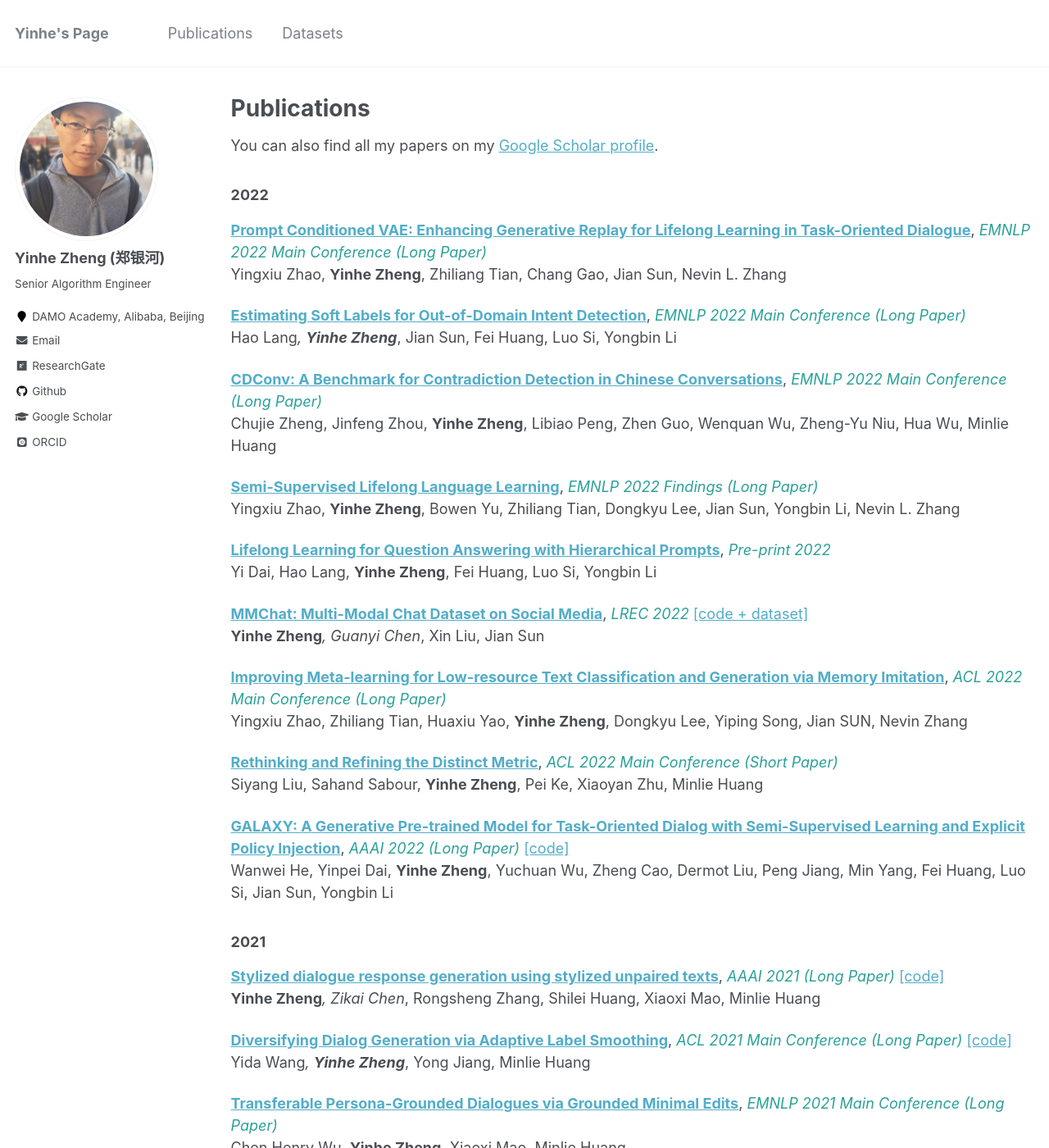
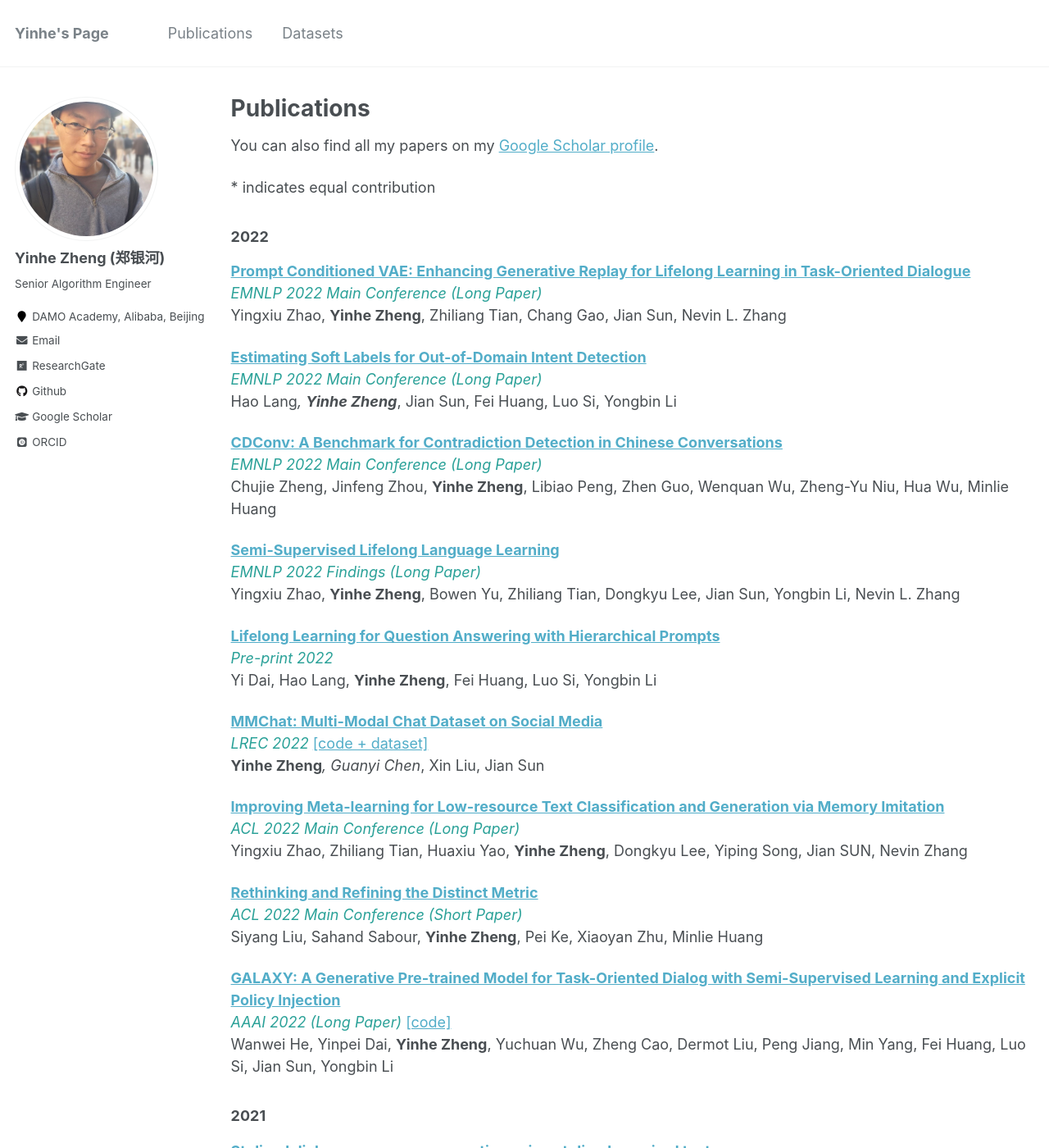
Before and after one commit to silverriver/silverriver.github.io, a Jekyll site: the page built from _pages/publications.md, in a window 1280 px wide and 1400 px high. Shown: the whole window at 82% size. Built offline with Jekyll 4.4.1, drawn with Linux system fonts in a browser that asks for light colours; some web fonts are replaced.

```diff
--- a/_pages/publications.md
+++ b/_pages/publications.md
@@ -7,104 +7,106 @@ author_profile: true
 
 You can also find all my papers on my [Google Scholar profile](https://scholar.google.com/citations?user=FhU-R7kAAAAJ).
 
+\* indicates equal contribution
 ### 2022
 
-[**Prompt Conditioned VAE: Enhancing Generative Replay for Lifelong Learning in Task-Oriented Dialogue**](http://arxiv.org/abs/2210.07783),
+[**Prompt Conditioned VAE: Enhancing Generative Replay for Lifelong Learning in Task-Oriented Dialogue**](http://arxiv.org/abs/2210.07783) <br>
 <span style="color:#2aa198"> *EMNLP 2022 Main Conference (Long Paper)* </span> <br>
 Yingxiu Zhao, **Yinhe Zheng**, Zhiliang Tian, Chang Gao, Jian Sun, Nevin L. Zhang <br>
 
-[**Estimating Soft Labels for Out-of-Domain Intent Detection**](),
+[**Estimating Soft Labels for Out-of-Domain Intent Detection**]() <br>
 <span style="color:#2aa198"> *EMNLP 2022 Main Conference (Long Paper)* </span> <br>
 Hao Lang*, **Yinhe Zheng***, Jian Sun, Fei Huang, Luo Si, Yongbin Li <br>
 
-[**CDConv: A Benchmark for Contradiction Detection in Chinese Conversations**](),
+[**CDConv: A Benchmark for Contradiction Detection in Chinese Conversations**]() <br>
 <span style="color:#2aa198"> *EMNLP 2022 Main Conference (Long Paper)* </span> <br>
 Chujie Zheng, Jinfeng Zhou, **Yinhe Zheng**, Libiao Peng, Zhen Guo, Wenquan Wu, Zheng-Yu Niu, Hua Wu, Minlie Huang <br>
 
-[**Semi-Supervised Lifelong Language Learning**](),
+[**Semi-Supervised Lifelong Language Learning**]() <br>
 <span style="color:#2aa198"> *EMNLP 2022 Findings (Long Paper)* </span> <br>
 Yingxiu Zhao, **Yinhe Zheng**, Bowen Yu, Zhiliang Tian, Dongkyu Lee, Jian Sun, Yongbin Li, Nevin L. Zhang <br>
 
-[**Lifelong Learning for Question Answering with Hierarchical Prompts**](https://arxiv.org/abs/2208.14602),
+[**Lifelong Learning for Question Answering with Hierarchical Prompts**](https://arxiv.org/abs/2208.14602) <br>
 <span style="color:#2aa198"> *Pre-print 2022* </span> <br>
 Yi Dai, Hao Lang, **Yinhe Zheng**, Fei Huang, Luo Si, Yongbin Li <br>
 
-[**MMChat: Multi-Modal Chat Dataset on Social Media**](https://arxiv.org/abs/2108.07154),
+[**MMChat: Multi-Modal Chat Dataset on Social Media**](https://arxiv.org/abs/2108.07154)  <br>
 <span style="color:#2aa198"> *LREC 2022* </span>[[code + dataset]](https://github.com/silverriver/MMChat) <br>
 **Yinhe Zheng***, Guanyi Chen*, Xin Liu, Jian Sun <br>
 
-[**Improving Meta-learning for Low-resource Text Classification and Generation via Memory Imitation**](https://openreview.net/forum?id=6TEI9Sxr3e),
+[**Improving Meta-learning for Low-resource Text Classification and Generation via Memory Imitation**](https://openreview.net/forum?id=6TEI9Sxr3e) <br>
 <span style="color:#2aa198"> *ACL 2022 Main Conference (Long Paper)* </span><br>
 Yingxiu Zhao, Zhiliang Tian, Huaxiu Yao, **Yinhe Zheng**, Dongkyu Lee, Yiping Song, Jian SUN, Nevin Zhang <br>
 
-[**Rethinking and Refining the Distinct Metric**](https://arxiv.org/pdf/2202.13587.pdf),
+[**Rethinking and Refining the Distinct Metric**](https://arxiv.org/pdf/2202.13587.pdf) <br>
 <span style="color:#2aa198"> *ACL 2022 Main Conference (Short Paper)* </span><br>
 Siyang Liu, Sahand Sabour, **Yinhe Zheng**, Pei Ke, Xiaoyan Zhu, Minlie Huang <br>
 
-[**GALAXY: A Generative Pre-trained Model for Task-Oriented Dialog with Semi-Supervised Learning and Explicit Policy Injection**](https://arxiv.org/pdf/2111.14592.pdf),
+[**GALAXY: A Generative Pre-trained Model for Task-Oriented Dialog with Semi-Supervised Learning and Explicit Policy Injection**](https://arxiv.org/pdf/2111.14592.pdf) <br>
 <span style="color:#2aa198"> *AAAI 2022 (Long Paper)*  </span> [[code]](https://github.com/AlibabaResearch/DAMO-ConvAI/tree/main/space-1) <br>
 Wanwei He, Yinpei Dai, **Yinhe Zheng**, Yuchuan Wu, Zheng Cao, Dermot Liu, Peng Jiang, Min Yang, Fei Huang, Luo Si, Jian Sun, Yongbin Li <br>
 
 ### 2021
 
-[**Stylized dialogue response generation using stylized unpaired texts**](https://www.aaai.org/AAAI21Papers/AAAI-9766.ZhengY.pdf),
+[**Stylized dialogue response generation using stylized unpaired texts**](https://www.aaai.org/AAAI21Papers/AAAI-9766.ZhengY.pdf)  <br>
 <span style="color:#2aa198"> *AAAI 2021 (Long Paper)*  </span> [[code]](https://github.com/silverriver/Stylized_Dialog) <br>
 **Yinhe Zheng***, Zikai Chen*, Rongsheng Zhang, Shilei Huang, Xiaoxi Mao, Minlie Huang <br>
 
-[**Diversifying Dialog Generation via Adaptive Label Smoothing**](https://arxiv.org/abs/2105.14556),
+[**Diversifying Dialog Generation via Adaptive Label Smoothing**](https://arxiv.org/abs/2105.14556) <br>
 <span style="color:#2aa198"> *ACL 2021 Main Conference (Long Paper)*  </span> [[code]](https://github.com/lemon234071/AdaLabel) <br>
 Yida Wang*, **Yinhe Zheng***, Yong Jiang, Minlie Huang <br>
 
-[**Transferable Persona-Grounded Dialogues via Grounded Minimal Edits**](https://arxiv.org/abs/2109.07713),
+[**Transferable Persona-Grounded Dialogues via Grounded Minimal Edits**](https://arxiv.org/abs/2109.07713) <br>
 <span style="color:#2aa198"> *EMNLP 2021 Main Conference (Long Paper)*  </span> <br>
 Chen Henry Wu, **Yinhe Zheng**, Xiaoxi Mao, Minlie Huang <br>
 
-[**Unsupervised Domain Adaptation with Adapter**](-),
+[**Unsupervised Domain Adaptation with Adapter**](-) <br>
 <span style="color:#2aa198"> *NeurIPS 2021 ENLSP Workshop*  </span> <br>
 Rongsheng Zhang*, **Yinhe Zheng***, Xiaoxi Mao, Minlie Huang <br>
 
-[**EVA: An Open-Domain Chinese Dialogue System with Large-Scale Generative Pre-Training**](https://arxiv.org/abs/2108.01547),
+[**EVA: An Open-Domain Chinese Dialogue System with Large-Scale Generative Pre-Training**](https://arxiv.org/abs/2108.01547) <br>
 <span style="color:#2aa198"> *Pre-print 2021*  </span> <br>
 Hao Zhou, Pei Ke, Zheng Zhang, Yuxian Gu, **Yinhe Zheng**, Chujie Zheng, Yida Wang, Chen Henry Wu, Hao Sun, Xiaocong Yang, Bosi Wen, Xiaoyan Zhu, Minlie Huang, Jie Tang <br>
 
-[**Semantic-Enhanced Explainable Finetuning for Open-Domain Dialogues**](https://arxiv.org/abs/2106.03065),
+[**Semantic-Enhanced Explainable Finetuning for Open-Domain Dialogues**](https://arxiv.org/abs/2106.03065) <br>
 <span style="color:#2aa198"> *Pre-print 2021*  </span> <br>
 Chen Henry Wu, **Yinhe Zheng**, Yida Wang, Zhenyu Yang, Minlie Huang <br>
 
 ### 2020
 
-[**A pre-training based personalized dialogue generation model with persona-sparse data**](https://ojs.aaai.org/index.php/AAAI/article/view/6518/6374),
+[**A pre-training based personalized dialogue generation model with persona-sparse data**](https://ojs.aaai.org/index.php/AAAI/article/view/6518/6374) <br>
 <span style="color:#2aa198"> *AAAI 2020 (Long Paper)*  </span> <br>
 **Yinhe Zheng**, Rongsheng Zhang, Minlie Huang, Xiaoxi Mao <br>
 
-[**Dialogue distillation: Open-domain dialogue augmentation using unpaired data**](https://arxiv.org/pdf/2009.09427),
+[**Dialogue distillation: Open-domain dialogue augmentation using unpaired data**](https://arxiv.org/pdf/2009.09427) <br>
 <span style="color:#2aa198"> *EMNLP 2020 Main Conference (Long Paper)*  </span> <br>
 Rongsheng Zhang*, **Yinhe Zheng***, Jianzhi Shao, Xiaoxi Mao, Yadong Xi, Minlie Huang <br>
 
-[**A large-scale chinese short-text conversation dataset**](https://arxiv.org/pdf/2008.03946.pdf),
+[**A large-scale chinese short-text conversation dataset**](https://arxiv.org/pdf/2008.03946.pdf) <br>
 <span style="color:#2aa198"> *NLPCC 2020*  </span> <font color="#dd0000"> **Best Student Paper** </font> [[code + dataset]](https://github.com/thu-coai/CDial-GPT) <br>
 Yida Wang, Pei Ke, **Yinhe Zheng**, Kaili Huang, Yong Jiang, Xiaoyan Zhu, Minlie Huang <br>
 
-[**Out-of-domain detection for natural language understanding in dialog systems**](https://arxiv.org/pdf/1909.03862),
+[**Out-of-domain detection for natural language understanding in dialog systems**](https://arxiv.org/pdf/1909.03862) <br>
 <span style="color:#2aa198"> *IEEE/ACM Transactions on Audio, Speech, and Language Processing* </span> [[code]](https://github.com/silverriver/OOD4NLU)<br>
 **Yinhe Zheng**, Guanyi Chen, Minlie Huang  </span> <br>
 
-[**Listener's Social Identity Matters in Personalised Response Generation**](https://arxiv.org/pdf/2010.14342.pdf),
+[**Listener's Social Identity Matters in Personalised Response Generation**](https://arxiv.org/pdf/2010.14342.pdf) <br>
 <span style="color:#2aa198"> *INLG 2020*  </span> <br>
 Guanyi Chen, **Yinhe Zheng**, Yupei Du <br>
 
 ### 2019
 
-[**Personalized dialogue generation with diversified traits**](https://arxiv.org/pdf/1901.09672),
+[**Personalized dialogue generation with diversified traits**](https://arxiv.org/pdf/1901.09672) <br>
 <span style="color:#2aa198"> *Pre-print*  </span> <br>
 **Yinhe Zheng**, Guanyi Chen, Minlie Huang, Song Liu, Xuan Zhu <br>
 
-[**Persona-aware Dialogue Generation with Enriched Profile**](http://alborz-geramifard.com/workshops/neurips19-Conversational-AI/Papers/14.pdf),
+[**Persona-aware Dialogue Generation with Enriched Profile**](http://alborz-geramifard.com/workshops/neurips19-Conversational-AI/Papers/14.pdf) <br>
 <span style="color:#2aa198"> *NIPS2019 ConvAI Workshop* </span> <font color="#dd0000"> **Best Paper Nominee** </font> <br>
 **Yinhe Zheng**, Guanyi Chen, Minlie Huang, Song Liu, Xuan Zhu <br>
 
+
 ### 2018
-[**Quantifying context overlap for training word embeddings**](https://www.aclweb.org/anthology/D18-1057.pdf),
+[**Quantifying context overlap for training word embeddings**](https://www.aclweb.org/anthology/D18-1057.pdf) <br>
 <span style="color:#2aa198">*EMNLP2018* </span> <br>
 Yimeng Zhuang, Jinghui Xie, **Yinhe Zheng**, Xuan Zhu <br>
 
@@ -119,54 +121,54 @@ You can also check out [this repo](https://github.com/silverriver/topology_cut)
 ### 2019
 
 [**Constructing boundary structures of rock blocks**](https://onlinelibrary.wiley.com/doi/abs/10.1002/nag.2900) <br>
-*International Journal for Numerical and Analytical Methods in Geomechanics* [SCI indexed, IF=4.264] <br>
+<span style="color:#2aa198">*International Journal for Numerical and Analytical Methods in Geomechanics* </span>[SCI indexed, IF=4.264] <br>
 **Yinhe Zheng**, Lu Xia, Qingchun Yu <br>
 
 [**Stability analysis method for rock blocks formed by curved fractures**](https://www.sciencedirect.com/science/article/abs/pii/S0886779818301809) <br>
-*Tunnelling and Underground Space Technology* [SCI indexed, IF=5.915] <br>
+<span style="color:#2aa198">*Tunnelling and Underground Space Technology* </span>[SCI indexed, IF=5.915] <br>
 **Yinhe Zheng**, Lu Xia, Qingchun Yu <br>
 
 ### 2016
 
 [**Identifying rock blocks based on exact arithmetic**](https://www.sciencedirect.com/science/article/pii/S136516091630048X) <br>
-*International Journal of Rock Mechanics and Mining Sciences* [SCI indexed, IF=7.135] <br>
+<span style="color:#2aa198">*International Journal of Rock Mechanics and Mining Sciences* </span>[SCI indexed, IF=7.135] <br>
 **Yinhe Zheng**, Lu Xia, Qingchun Yu <br>
 
 [**Estimation of the REV size for blockiness of fractured rock masses**](https://www.sciencedirect.com/science/article/pii/S0266352X16300325) <br>
-*Computers and Geotechnics* [SCI indexed, IF=4.956] <br>
+<span style="color:#2aa198">*Computers and Geotechnics* </span>[SCI indexed, IF=4.956] <br>
 Lu Xia, **Yinhe Zheng**, Qingchun Yu <br>
 
 ### 2015
 
 [**Analysis of the removability and stability of rock blocks by considering the rock bridge effect**](https://cdnsciencepub.com/doi/abs/10.1139/cgj-2014-0503) <br>
-*Canadian Geotechnical Journal* [SCI indexed, IF=4.640] <br>
+<span style="color:#2aa198">*Canadian Geotechnical Journal* </span>[SCI indexed, IF=4.640] <br>
 **Yinhe Zheng**, Lu Xia, Qingchun Yu <br>
 
 [**A method for identifying three-dimensional rock blocks formed by curved fractures**](https://www.sciencedirect.com/science/article/pii/S0266352X14002109) <br>
-*Computers and Geotechnics* [SCI indexed, IF=4.956] <br>
+<span style="color:#2aa198">*Computers and Geotechnics* </span>[SCI indexed, IF=4.956] <br>
 **Yinhe Zheng**, Lu Xia, Qingchun Yu <br>
 
 [**Identifying Blocks Formed by Curbed Fractures Using Exact Arithmetic**](https://ui.adsabs.harvard.edu/abs/2015AGUFMNH41A1803Z/abstract) <br>
-*AGU Fall Meeting Abstracts* <br>
+<span style="color:#2aa198">*AGU Fall Meeting Abstracts* </span><br>
 **Yinhe Zheng**, Lu Xia, Qingchun Yu, Xin Zhang <br>
 
 [**Blockiness level of rock mass around underground powerhouse of Three Gorges Project**](https://www.sciencedirect.com/science/article/pii/S0886779815000401) <br>
-*Tunnelling and Underground Space Technology* [SCI indexed, IF=5.915] <br>
+<span style="color:#2aa198">*Tunnelling and Underground Space Technology* </span>[SCI indexed, IF=5.915] <br>
 Lu Xia, Maohua Li, Youhua Chen, **Yinhe Zheng**, Qingchun Yu <br>
 
 [**Stability analysis method of block considering cracking of rock bridge**](https://en.cnki.com.cn/Article_en/CJFDTotal-YTLX2013S1031.htm) <br>
-*Rock and Soil Mechanics* <br>
+<span style="color:#2aa198">*Rock and Soil Mechanics* </span><br>
 **Yinhe Zheng**, Xia Lu, Yu Qingchun <br>
 
 ### 2014
 
 [**Modeling of CO2 Solubility in Salty Aqueous Solutions at Geological Sequestration Conditions**](https://scholarsarchive.byu.edu/iemssconference/2014/Stream-H/66/) <br>
-*iEMSs-2014* <br>
+<span style="color:#2aa198">*iEMSs-2014* </span><br>
 Lu Wang, Qingchun Yu, Lu Xia, **Yinhe Zheng** <br>
 <u> This paper is proudly coauthored with my wife, Lu Wang, who also received the best student presentation award on this conference ;) </u>
 
 ### 2013
 
 [**Unified analysis method of removability and stability of rock blocks**](https://books.google.com/books?hl=en&lr=&id=qQDOBQAAQBAJ&oi=fnd&pg=PA383&dq=info:mZTK0yhIGiMJ:scholar.google.com&ots=Qj43P3ENYF&sig=x2umbHNE2l9Zx_fk9qclsODcK24) <br>
-*ICADD-2013* <br>
+<span style="color:#2aa198">*ICADD-2013* </span> <br>
 **Yinhe Zheng**, Xia Lu, Yu Qingchun <br>
```
Also changed, not shown: _pages/about.md (+22 -22 lines).
